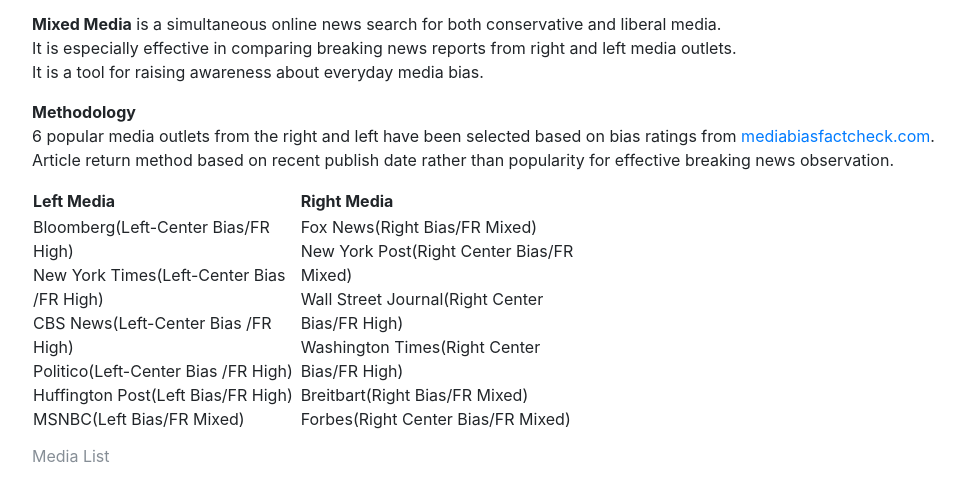
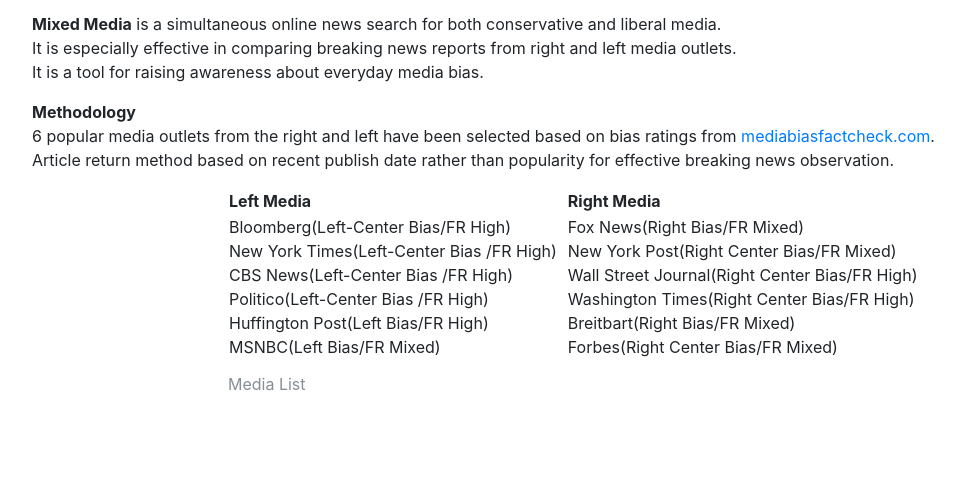
Before and after one commit to agatha6e/mixedmedia, a Flask app: page / in a window 1280 px wide. Shown: the part 162-664 px from the top of the page, without its empty margins (62-1027 px from the left). Run offline with Flask 2, Linux system fonts and the light colour scheme; some libraries are stand-ins or nearby versions.

Commit message:
First commit

```diff
--- a/templates/search.html
+++ b/templates/search.html
@@ -5,6 +5,7 @@
 {% endblock %}
 
 {% block main %}
+
 <!-- main searchbar -->
     <form action="/" method="post">
         <div class="form-group">
@@ -21,7 +22,7 @@
             <b>Methodology</b><br>6 popular media outlets from the right and left have been selected based on bias ratings from <a href="https://mediabiasfactcheck.com">mediabiasfactcheck.com</a>.<br>Article return method based on recent publish date rather than popularity for effective breaking news observation.
         </p>
 
-        <table style="width:50%">
+        <table style="width:700px" align="center">
           <caption>Media List</caption>
           <tr>
             <th>Left Media</th>
```
